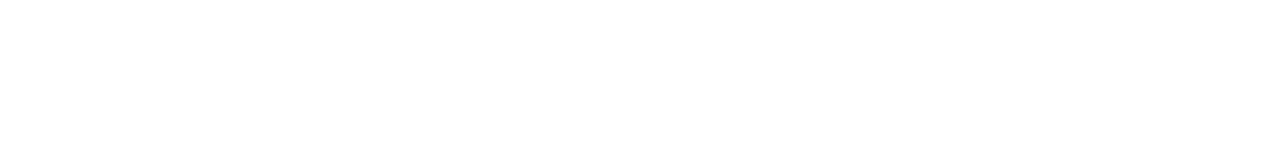
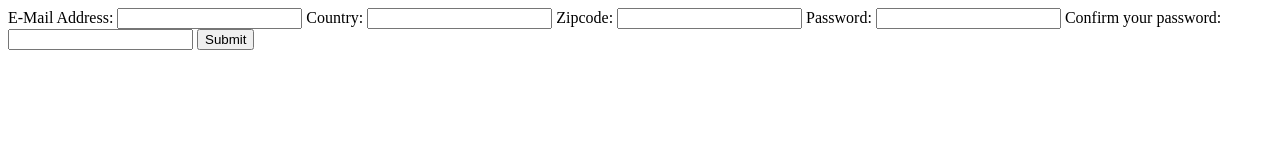
Before and after one commit to niconap/web-form, a plain HTML site: page index.html in a window 1280 px wide. Drawn offline with Linux system fonts and the light colour scheme.

Commit message:
Setup HTML form

```diff
--- a/index.html
+++ b/index.html
@@ -7,7 +7,19 @@
   <link href="style.css" type="text/css" rel="stylesheet">
 </head>
 <body>
-
+  <form>
+    <label for="email">E-Mail Address:</label>
+    <input id="email" type="email">
+    <label for="country">Country:</label>
+    <input id="country" type="text">
+    <label for="zipcode">Zipcode:</label>
+    <input id="zipcode" type="number">
+    <label for="password">Password:</label>
+    <input id="password" type="password">
+    <label for="validpassword">Confirm your password:</label>
+    <input id="validpassword" type="password">
+    <button id="submit">Submit</button>
+  </form>
   <script src="scripts.js"></script>
 </body>
 </html>
```
